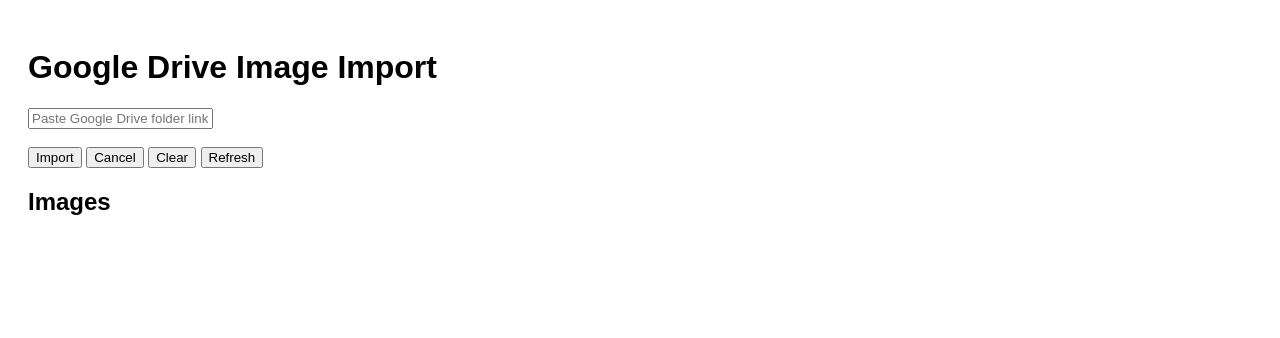
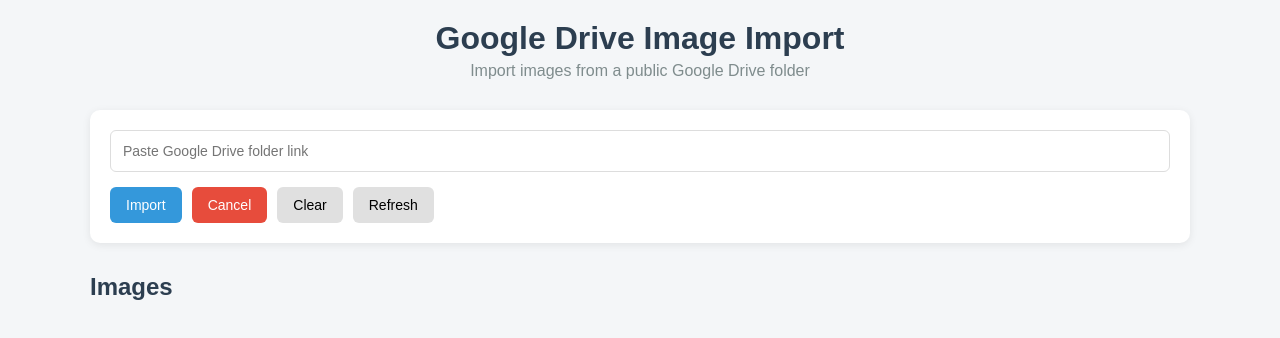
Before and after one commit to chandanto2616/image-import-system, a plain HTML site: page frontend/index.html in a window 1280 px wide. Drawn offline with Linux system fonts and the light colour scheme.

Commit message:
UI updated

```diff
--- a/frontend/index.html
+++ b/frontend/index.html
@@ -1,26 +1,40 @@
 <!DOCTYPE html>
-<html>
+<html lang="en">
 <head>
-    <title>Image Import</title>
+    <meta charset="UTF-8">
+    <title>Google Drive Image Import</title>
+    <meta name="viewport" content="width=device-width, initial-scale=1.0">
     <link rel="stylesheet" href="style.css">
 </head>
 <body>
 
-<h1>Google Drive Image Import</h1>
+<div class="container">
+    <header class="header">
+        <h1>Google Drive Image Import</h1>
+        <p class="subtitle">Import images from a public Google Drive folder</p>
+    </header>
 
-<input type="text" id="folderUrl" placeholder="Paste Google Drive folder link">
-<br><br>
-<button onclick="importImages()">Import</button>
-<button onclick="cancelImport()">Cancel</button>
-<button onclick="clearUI()">Clear</button>
-<button onclick="loadImages()">Refresh</button>
+    <section class="controls">
+        <input
+            type="text"
+            id="folderUrl"
+            placeholder="Paste Google Drive folder link"
+        >
 
+        <div class="button-group">
+            <button class="btn primary" onclick="importImages()">Import</button>
+            <button class="btn warning" onclick="cancelImport()">Cancel</button>
+            <button class="btn" onclick="clearUI()">Clear</button>
+            <button class="btn" onclick="loadImages()">Refresh</button>
+        </div>
+    </section>
 
-<h2>Images</h2>
-<div id="gallery"></div>
+    <section class="gallery-section">
+        <h2>Images</h2>
+        <div id="gallery" class="gallery"></div>
+    </section>
+</div>
 
 <script src="script.js"></script>
-
-
 </body>
 </html>
--- a/frontend/script.js
+++ b/frontend/script.js
@@ -46,16 +46,10 @@
 function clearUI() {
     stopAutoRefresh();
 
-    // Clear image display
     document.getElementById("gallery").innerHTML = "";
-
-    // Clear folder input field
     document.getElementById("folderUrl").value = "";
-
-    // Reset current folder tracking
     currentFolderId = null;
 }
-
 
 async function loadImages() {
     if (!currentFolderId) return;
@@ -72,8 +66,6 @@
     data.images.forEach(img => {
         const image = document.createElement("img");
         image.src = img.storage_path;
-        image.style.width = "150px";
-        image.style.margin = "10px";
         gallery.appendChild(image);
     });
 }
--- a/frontend/style.css
+++ b/frontend/style.css
@@ -1,23 +1,108 @@
+* {
+    box-sizing: border-box;
+    margin: 0;
+    padding: 0;
+    font-family: Arial, sans-serif;
+}
+
 body {
-    font-family: Arial;
+    background: #f4f6f8;
     padding: 20px;
 }
 
-textarea {
-    width: 400px;
-    height: 100px;
+.container {
+    max-width: 1100px;
+    margin: auto;
 }
 
-img {
-    width: 150px;
-    margin: 10px;
+.header {
+    text-align: center;
+    margin-bottom: 30px;
 }
-#gallery {
+
+.header h1 {
+    color: #2c3e50;
+    margin-bottom: 5px;
+}
+
+.subtitle {
+    color: #7f8c8d;
+}
+
+.controls {
+    background: white;
+    padding: 20px;
+    border-radius: 10px;
+    box-shadow: 0 2px 8px rgba(0,0,0,0.08);
+    margin-bottom: 30px;
+}
+
+.controls input {
+    width: 100%;
+    padding: 12px;
+    font-size: 14px;
+    border: 1px solid #ddd;
+    border-radius: 6px;
+    margin-bottom: 15px;
+}
+
+.button-group {
     display: flex;
     flex-wrap: wrap;
+    gap: 10px;
 }
 
-#gallery div {
-    text-align: center;
-    margin: 10px;
+.btn {
+    padding: 10px 16px;
+    border: none;
+    border-radius: 6px;
+    background: #e0e0e0;
+    cursor: pointer;
+    font-size: 14px;
+    transition: 0.2s;
 }
+
+.btn:hover {
+    opacity: 0.9;
+}
+
+.btn.primary {
+    background: #3498db;
+    color: white;
+}
+
+.btn.warning {
+    background: #e74c3c;
+    color: white;
+}
+
+.gallery-section h2 {
+    margin-bottom: 15px;
+    color: #2c3e50;
+}
+
+.gallery {
+    display: grid;
+    grid-template-columns: repeat(auto-fill, minmax(160px, 1fr));
+    gap: 15px;
+}
+
+.gallery img {
+    width: 100%;
+    border-radius: 8px;
+    object-fit: cover;
+    background: white;
+    padding: 5px;
+    box-shadow: 0 2px 6px rgba(0,0,0,0.1);
+}
+
+/* Responsive */
+@media (max-width: 600px) {
+    .button-group {
+        flex-direction: column;
+    }
+
+    .btn {
+        width: 100%;
+    }
+}
```
